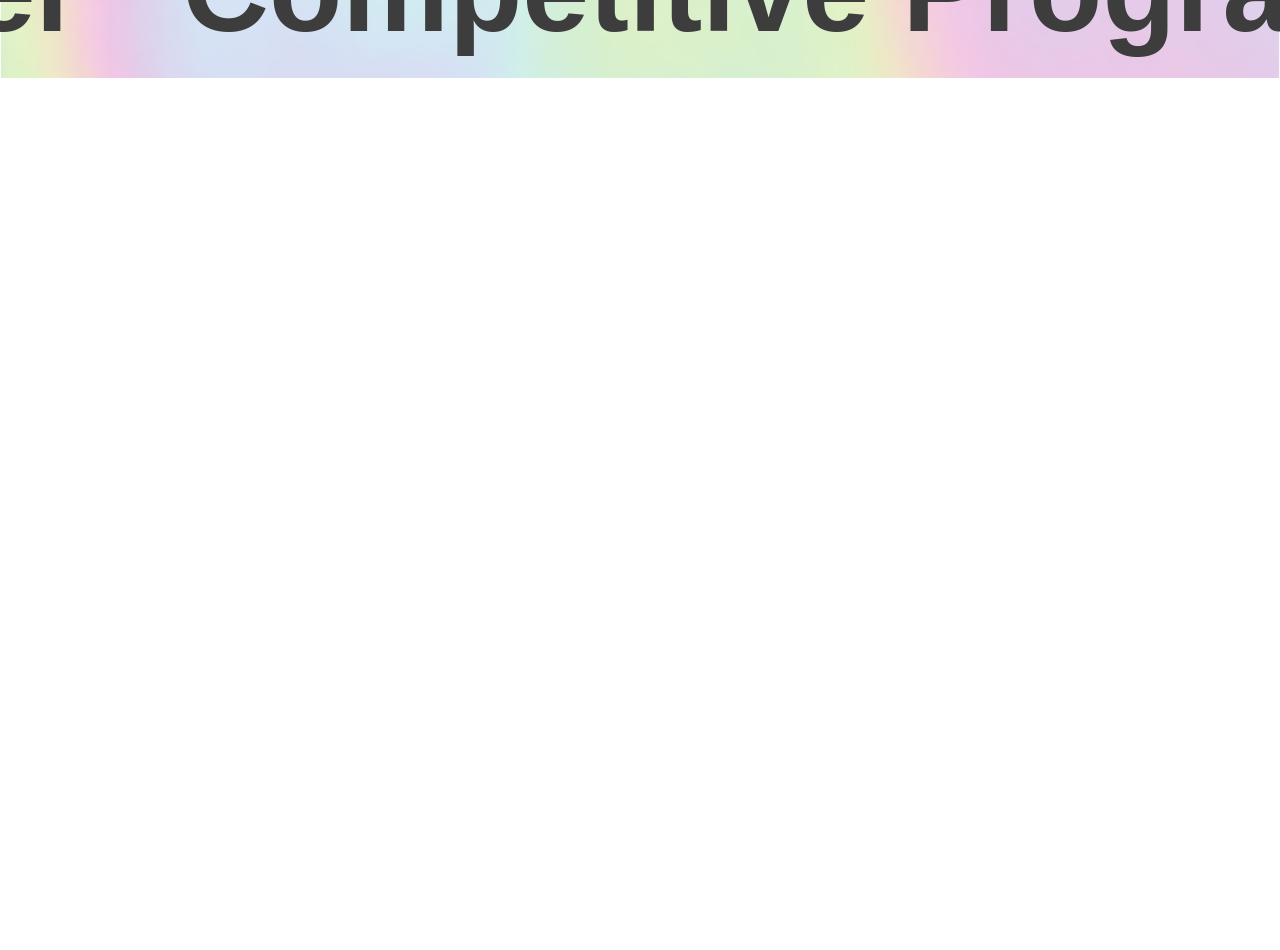
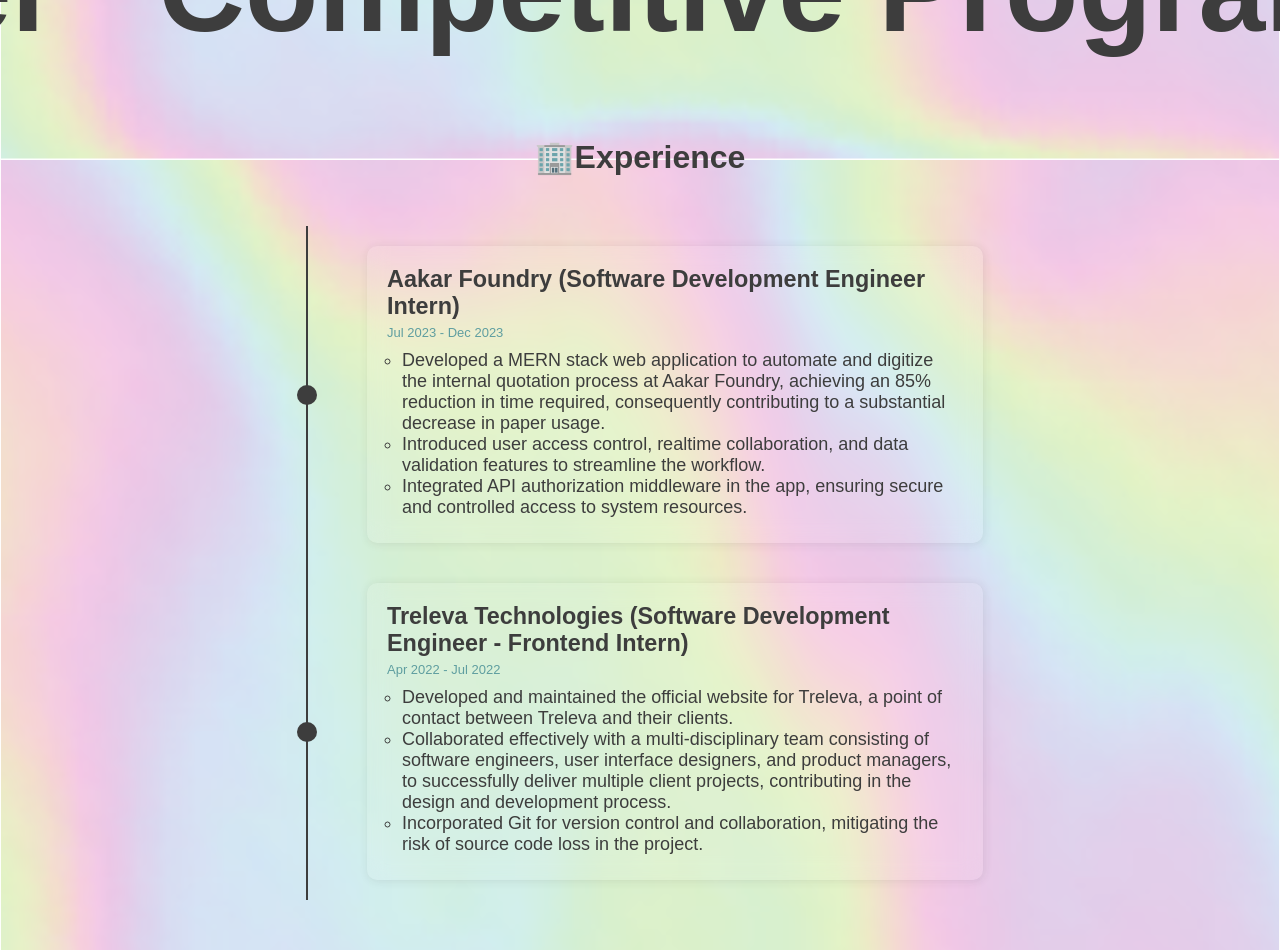
Before and after one commit to OGogte/portfolio, a React (Create React App) app: page / in a window 1280 px wide. Shown: the part 800-1750 px from the top of the page. Before the commit the page ends 878 px from the top, so only its background shows below. Built offline with nearby package versions, Linux system fonts and the light colour scheme.

Commit message:
Added Experience Section

```diff
--- a/src/App.css
+++ b/src/App.css
@@ -122,3 +122,108 @@
       margin: 0 20px;
   }
 }
+
+
+.experience {
+  display: flex;
+  flex-direction: column;
+  flex-wrap: wrap;
+  align-items: center;
+  justify-content: space-around;
+  min-height: 90vh;
+  padding-top: 60px;
+}
+
+.Timeline {
+  padding: 50px 0;
+}
+
+.Timeitem {
+  position: relative;
+  display: flex;
+  flex-direction: column;
+  justify-content: space-between;
+
+}
+
+.Timeitem_line {
+  border-right: 2px solid var(--ink);
+  left: 9px;
+  position: absolute;
+  top: 0px;
+  height: 100%;
+}
+
+.Timeitem_items {
+  list-style-type: none;
+  margin: 0px;
+  padding: 0px;
+  display: flex;
+  justify-content: center;
+  align-items: center;
+}
+
+.Timeitem_item {
+  margin: 20px 0;
+  margin-left: 50px;
+  padding: 20px;
+  background-color: rgba(255, 255, 255, 0.1);
+  backdrop-filter: blur(10px);
+  background-clip: padding-box;
+  border-radius: 10px;
+  box-shadow: 1px 1px 10px rgba(50, 50, 50, 0.1);
+  width: 45vw;
+}
+
+.Timeitem_item li {
+  margin-left: 15px;
+}
+
+.Timeitem_top {
+  /* Center the content horizontally */
+  align-items: center;
+  display: flex;
+}
+
+.Timeitem_circle {
+  /* Rounded border */
+  background-color: var(--ink);
+  border-radius: 100%;
+  /* Size */
+  height: 20px;
+  width: 20px;
+}
+
+.Timeitem_title {
+  font-size: 20px;
+
+}
+
+.Timeitem_date {
+  font-size: 13px;
+  color: var(--highlight);
+  padding: 5px 0;
+}
+
+.Timeitem_desc {
+  font-size: 18px;
+  padding: 5px 0;
+}
+
+@media screen and (max-width:768px) {
+  .Timeline {
+      padding: 10px 0;
+  }
+  .Timeitem_item {
+      margin: 20px 0;
+      margin-left: 10px;
+      padding: 20px;
+      width: 65vw;
+  }
+  .Timeitem_title {
+      font-size: 16px;
+  }
+  .Timeitem_desc {
+      font-size: 14px;
+  }
+}
--- a/src/App.js
+++ b/src/App.js
@@ -1,10 +1,12 @@
 import About from './About'
 import './App.css';
+import Experience from './Experience';
 
 function App() {
   return (
     <div className="App">
     <About />
+    <Experience />
     </div>
   );
 }
--- /dev/null
+++ b/src/Experience.jsx
@@ -0,0 +1,14 @@
+import React from "react";
+import Timeline from "./Timeline";
+import './App.css';
+
+function Experience() {
+    return (
+        <div id="experience" className="experience">
+            <h1>🏢Experience</h1>
+            <Timeline/>
+        </div>
+    );
+}
+
+export default Experience;
--- /dev/null
+++ b/src/Timeitem.jsx
@@ -0,0 +1,60 @@
+import React from "react";
+import { motion } from "framer-motion";
+import './App.css';
+
+function Timeitem({ data }) {
+
+    const scroll = {
+        initial: {
+            scale: 1.1,
+            y: 50,
+            opacity: 0,
+        },
+        animate: {
+            scale: 1,
+            y: 0,
+            opacity: 1,
+            transition: {
+                duration: 1,
+                ease: "easeOut",
+                staggerChildren: 2,
+            },
+        }
+    }
+
+    return (
+        <div className="Timeitem">
+            <div class="Timeitem_line"></div>
+            <motion.ul class="Timeitem_items" variants={scroll}>
+                <div class="Timeitem_circle"></div>
+                <a href={data.url} target="_blank">
+                    <motion.li class="Timeitem_item"
+                        initial="initial"
+                        whileInView="animate"
+                        viewport={{ once: true }}
+                        variants={scroll}
+                        whileHover={{
+                            x: 20,
+                            transition: {
+                                duration: 0.5,
+                            },
+                        }}>
+                        <div class="Timeitem_top">
+                            <div class="Timeitem_title">
+                                <h3>{data.title}</h3>
+                            </div>
+                        </div>
+                        <div class="Timeitem_date">
+                            {data.date}
+                        </div>
+                        <div class="Timeitem_desc">
+                            {data.text}
+                        </div>
+                    </motion.li>
+                </a>
+            </motion.ul>
+        </div>
+    );
+}
+
+export default Timeitem;
--- /dev/null
+++ b/src/Timeline.jsx
@@ -0,0 +1,18 @@
+import React from "react";
+import './App.css';
+import TimelineData from './TimelineData';
+import Timeitem from './Timeitem';
+
+function Timeline() {
+    return (
+        TimelineData.length > 0 && (
+            <div className="Timeline">
+                {TimelineData.map((data, index) => (
+                    <Timeitem data={data} key={index} />
+                ))}
+            </div>
+        )
+    );
+}
+
+export default Timeline;
--- /dev/null
+++ b/src/TimelineData.js
@@ -0,0 +1,24 @@
+export default [
+    {
+        title: 'Aakar Foundry (Software Development Engineer Intern)',
+        text: <ul>
+            <li>Developed a MERN stack web application to automate and digitize the internal quotation process at Aakar Foundry,
+            achieving an 85% reduction in time required, consequently contributing to a substantial decrease in paper usage.</li>
+            <li>Introduced user access control, realtime collaboration, and data validation features to streamline the workflow.</li>
+            <li>Integrated API authorization middleware in the app, ensuring secure and controlled access to system resources.</li>
+        </ul>,
+        date: 'Jul 2023 - Dec 2023',
+        url: 'https://aakarfoundry.com/'
+    },
+    {
+        title: 'Treleva Technologies (Software Development Engineer - Frontend Intern)',
+        text: <ul>
+            <li>Developed and maintained the official website for Treleva, a point of contact between Treleva and their clients.</li>
+            <li>Collaborated effectively with a multi-disciplinary team consisting of software engineers, user interface designers, and
+            product managers, to successfully deliver multiple client projects, contributing in the design and development process.</li>
+            <li>Incorporated Git for version control and collaboration, mitigating the risk of source code loss in the project.</li>
+        </ul>,
+        date: 'Apr 2022 - Jul 2022',
+        url: 'https://treleva.org/'
+    },
+];
```
